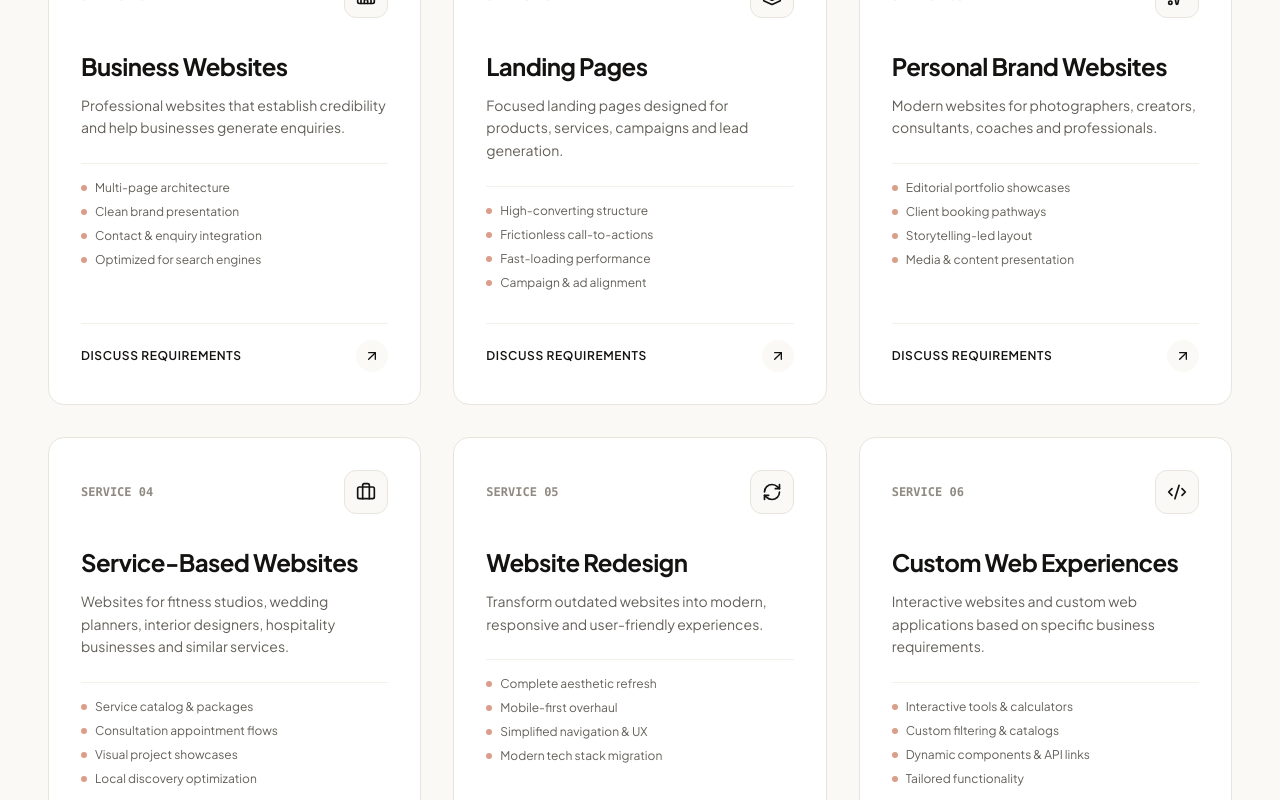
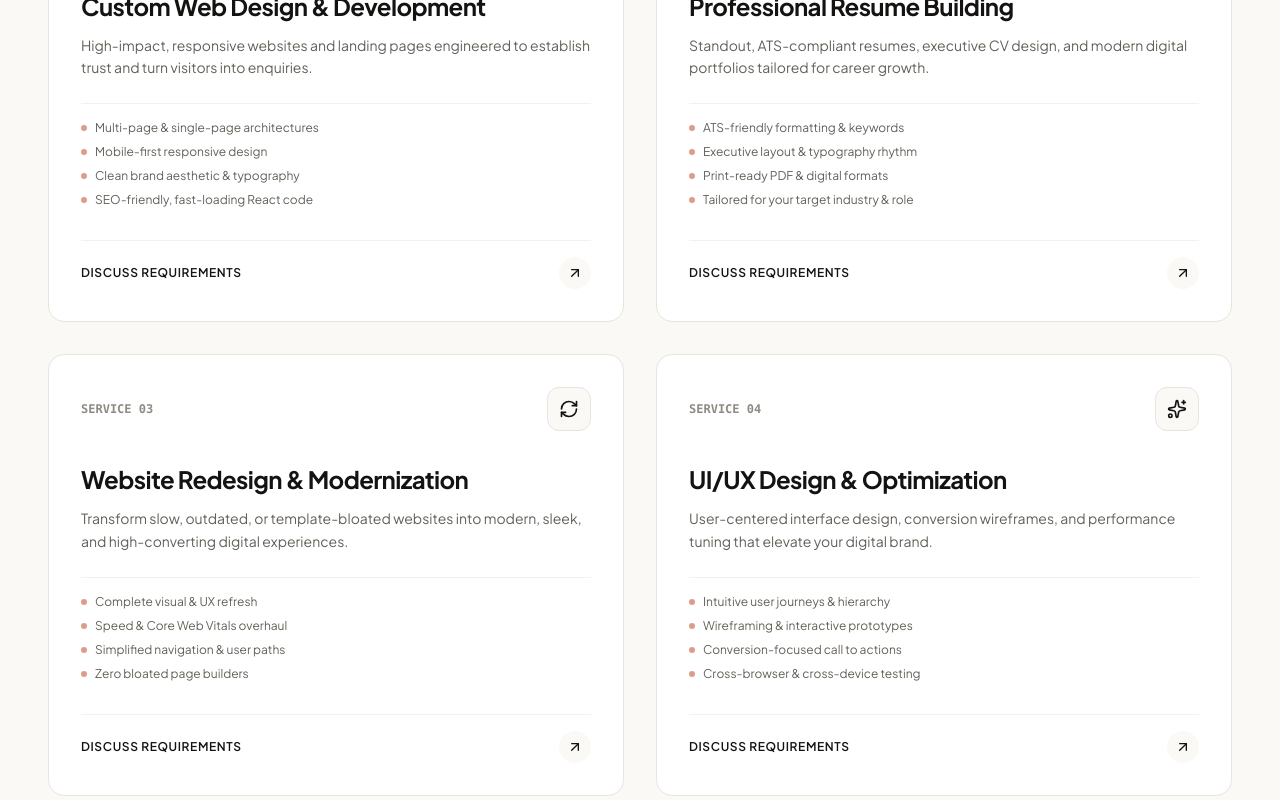
Before and after one commit to abinayapoojha1411-oss/portfolio, a React (Vite) app: page / in a window 1280 px wide. Shown: the part 2120-2920 px from the top of the page. Built offline with nearby package versions, Linux system fonts and the light colour scheme; a web font is replaced by a local one.

Commit message:
Refactor services: remove repetitive website categories and add Resume Building

```diff
--- a/src/components/Services.jsx
+++ b/src/components/Services.jsx
@@ -1,22 +1,18 @@
 import React from 'react';
 import {
   Building2,
-  Layers,
+  FileText,
+  RefreshCw,
   Sparkles,
-  Briefcase,
-  RefreshCw,
-  Code2,
   ArrowUpRight
 } from 'lucide-react';
 import { services } from '../data/servicesData';
 
 const iconMap = {
   Building2,
-  Layers,
-  Sparkles,
-  Briefcase,
+  FileText,
   RefreshCw,
-  Code2
+  Sparkles
 };
 
 export default function Services() {
@@ -44,20 +40,20 @@ export default function Services() {
             <div className="inline-flex items-center gap-2 mb-4">
               <span className="w-2 h-2 rounded-full bg-[#C25E3E]" />
               <span className="text-xs font-mono font-semibold uppercase tracking-widest text-[#C25E3E]">
-                WHAT I DO
+                CORE SERVICES
               </span>
             </div>
             <h2 className="text-3xl sm:text-4xl md:text-5xl font-bold tracking-tight text-[#141312] dark:text-[#F7F5F0] leading-tight transition-colors">
-              Websites built around your business.
+              Tailored digital solutions.
             </h2>
           </div>
           <p className="text-base sm:text-lg text-[#646059] dark:text-[#A6A196] max-w-md font-light transition-colors">
-            Every deliverable is crafted from scratch to elevate your market standing and drive tangible client inquiries.
+            From bespoke websites to professional resume design, every deliverable is crafted to make you and your brand stand out.
           </p>
         </div>
 
-        {/* 6 Services Grid */}
-        <div className="grid grid-cols-1 md:grid-cols-2 lg:grid-cols-3 gap-6 md:gap-8">
+        {/* 4 Core Services Grid */}
+        <div className="grid grid-cols-1 md:grid-cols-2 gap-6 md:gap-8">
           {services.map((service) => {
             const IconComponent = iconMap[service.iconName] || Briefcase;
 
--- a/src/data/servicesData.js
+++ b/src/data/servicesData.js
@@ -1,80 +1,54 @@
 export const services = [
   {
     number: '01',
-    title: 'Business Websites',
+    title: 'Custom Web Design & Development',
     description:
-      'Professional websites that establish credibility and help businesses generate enquiries.',
+      'High-impact, responsive websites and landing pages engineered to establish trust and turn visitors into enquiries.',
     features: [
-      'Multi-page architecture',
-      'Clean brand presentation',
-      'Contact & enquiry integration',
-      'Optimized for search engines'
+      'Multi-page & single-page architectures',
+      'Mobile-first responsive design',
+      'Clean brand aesthetic & typography',
+      'SEO-friendly, fast-loading React code'
     ],
     iconName: 'Building2'
   },
   {
     number: '02',
-    title: 'Landing Pages',
+    title: 'Professional Resume Building',
     description:
-      'Focused landing pages designed for products, services, campaigns and lead generation.',
+      'Standout, ATS-compliant resumes, executive CV design, and modern digital portfolios tailored for career growth.',
     features: [
-      'High-converting structure',
-      'Frictionless call-to-actions',
-      'Fast-loading performance',
-      'Campaign & ad alignment'
+      'ATS-friendly formatting & keywords',
+      'Executive layout & typography rhythm',
+      'Print-ready PDF & digital formats',
+      'Tailored for your target industry & role'
     ],
-    iconName: 'Layers'
+    iconName: 'FileText'
   },
   {
     number: '03',
-    title: 'Personal Brand Websites',
+    title: 'Website Redesign & Modernization',
     description:
-      'Modern websites for photographers, creators, consultants, coaches and professionals.',
+      'Transform slow, outdated, or template-bloated websites into modern, sleek, and high-converting digital experiences.',
     features: [
-      'Editorial portfolio showcases',
-      'Client booking pathways',
-      'Storytelling-led layout',
-      'Media & content presentation'
-    ],
-    iconName: 'Sparkles'
-  },
-  {
-    number: '04',
-    title: 'Service-Based Websites',
-    description:
-      'Websites for fitness studios, wedding planners, interior designers, hospitality businesses and similar services.',
-    features: [
-      'Service catalog & packages',
-      'Consultation appointment flows',
-      'Visual project showcases',
-      'Local discovery optimization'
-    ],
-    iconName: 'Briefcase'
-  },
-  {
-    number: '05',
-    title: 'Website Redesign',
-    description:
-      'Transform outdated websites into modern, responsive and user-friendly experiences.',
-    features: [
-      'Complete aesthetic refresh',
-      'Mobile-first overhaul',
-      'Simplified navigation & UX',
-      'Modern tech stack migration'
+      'Complete visual & UX refresh',
+      'Speed & Core Web Vitals overhaul',
+      'Simplified navigation & user paths',
+      'Zero bloated page builders'
     ],
     iconName: 'RefreshCw'
   },
   {
-    number: '06',
-    title: 'Custom Web Experiences',
+    number: '04',
+    title: 'UI/UX Design & Optimization',
     description:
-      'Interactive websites and custom web applications based on specific business requirements.',
+      'User-centered interface design, conversion wireframes, and performance tuning that elevate your digital brand.',
     features: [
-      'Interactive tools & calculators',
-      'Custom filtering & catalogs',
-      'Dynamic components & API links',
-      'Tailored functionality'
+      'Intuitive user journeys & hierarchy',
+      'Wireframing & interactive prototypes',
+      'Conversion-focused call to actions',
+      'Cross-browser & cross-device testing'
     ],
-    iconName: 'Code2'
+    iconName: 'Sparkles'
   }
 ];
```
